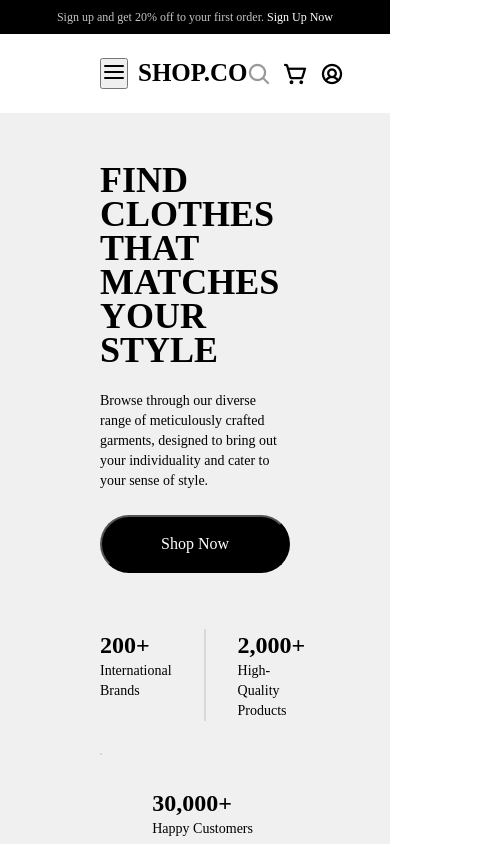
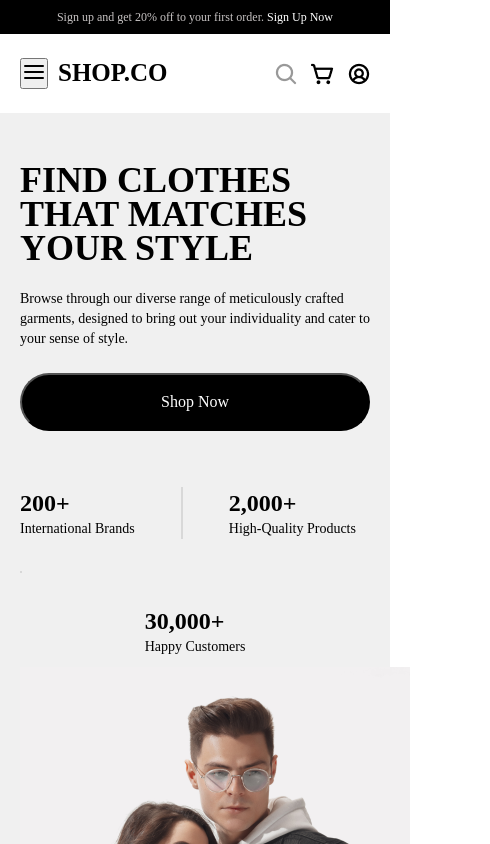
Before and after one commit to pawan-taak/shop-co, a React (Create React App) app: page / in a window 390 px wide. Shown: the top 844 px of the page, 490 px wide, since content can reach past the window. Built offline with nearby package versions, Linux system fonts and the light colour scheme.

Commit message:
footer section change

```diff
--- a/src/assets/css/footer.css
+++ b/src/assets/css/footer.css
@@ -53,7 +53,11 @@ a {
 
 }
 
-@media only screen and (max-width: 600px){
+@media only screen and (max-width: 567px){
+     .section {
+        padding: 0 20px;
+        margin: 0 auto
+    }
 .footer_section{
     display: flex;
     flex-direction: column;
```
